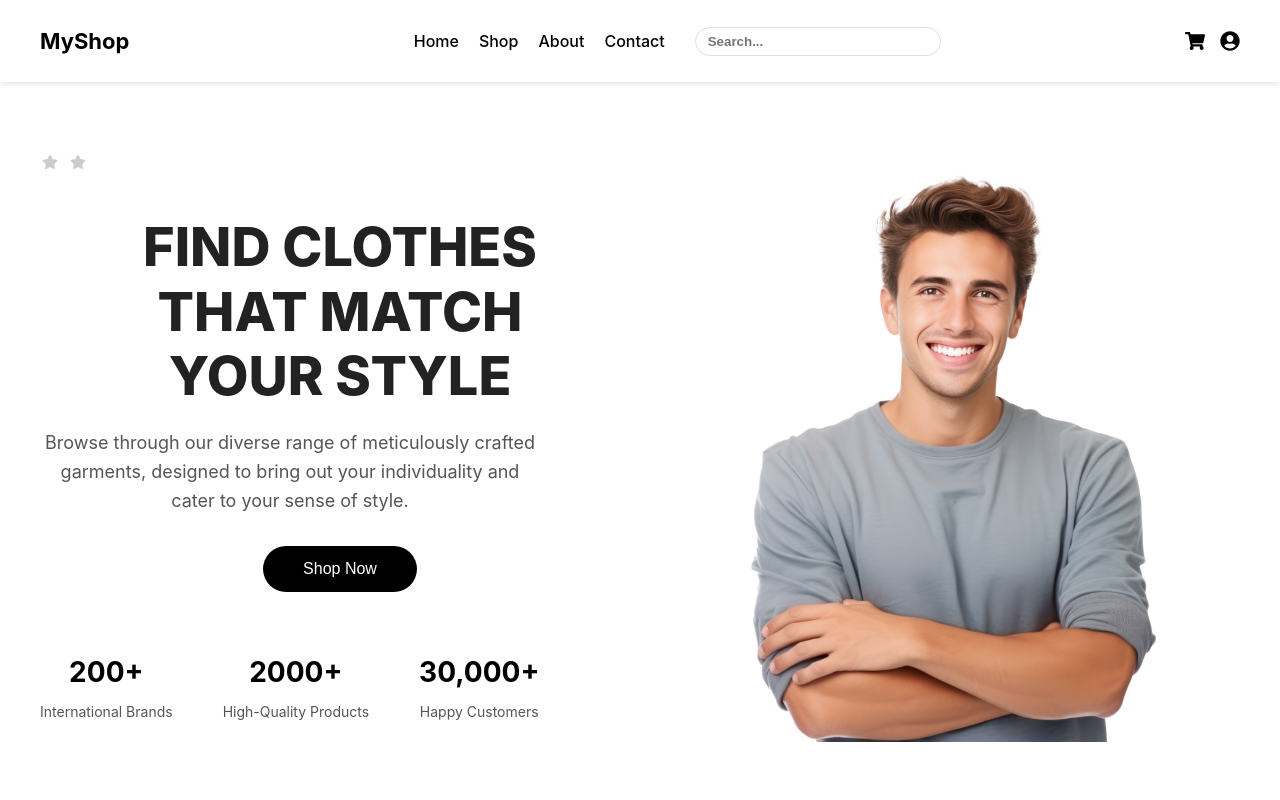
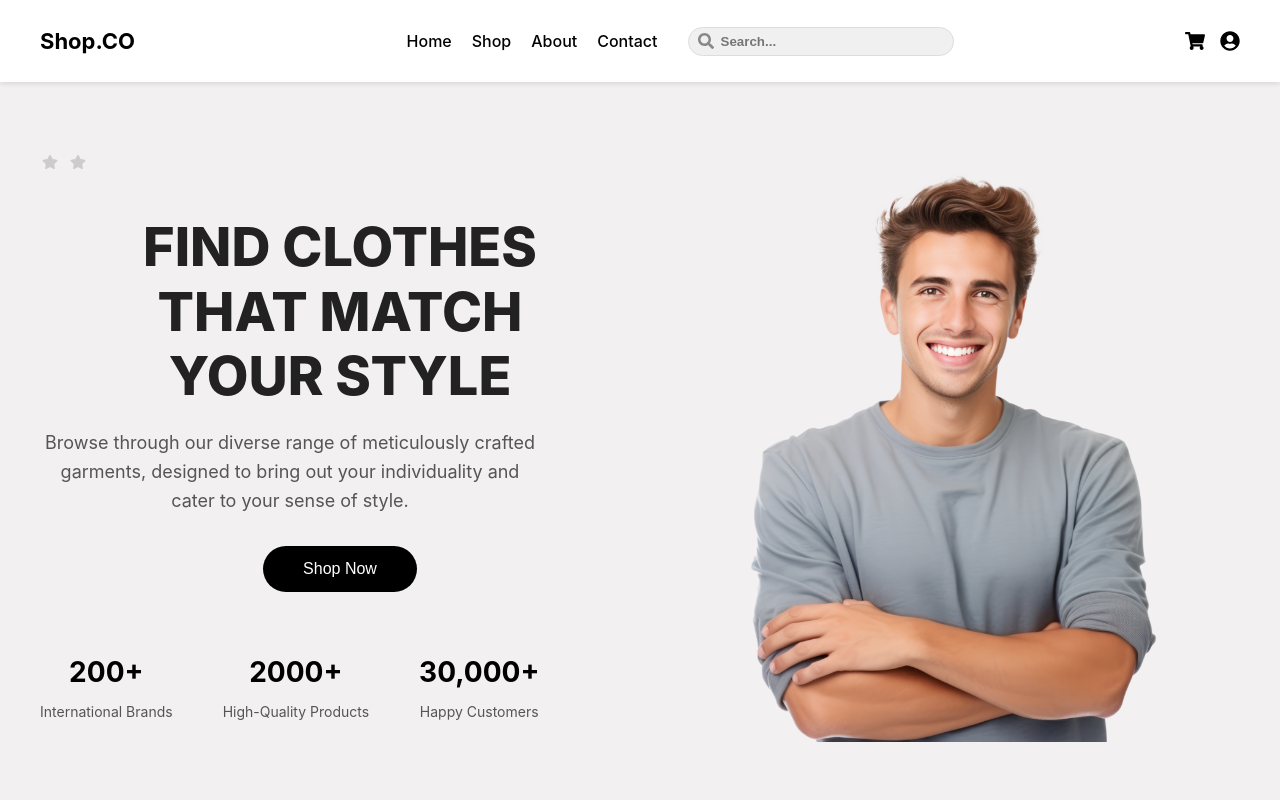
Before and after one commit to rabadiyaanshu/anshu, a React (Create React App) app in the folder my-app/: page / in a window 1280 px wide. Shown: the top 800 px of the page. Built offline with nearby package versions, Linux system fonts and the light colour scheme.

Commit message:
Updated mobile menu to slide from right and fixed navbar layout

```diff
--- a/my-app/src/Componet/Hero/Hero.css
+++ b/my-app/src/Componet/Hero/Hero.css
@@ -1,5 +1,5 @@
 .hero {
-  background-color: #fff;
+  background-color: #f2f0f1;
   padding: 60px 0;
 }
 
--- a/my-app/src/Componet/Navbar/Navbar.css
+++ b/my-app/src/Componet/Navbar/Navbar.css
@@ -38,14 +38,27 @@
   color: #555;
 }
 
+.navbar-search-wrapper {
+  position: relative;
+  display: flex;
+  align-items: center;
+}
+
+.navbar-search-wrapper .search-icon {
+  position: absolute;
+  left: 10px;
+  font-size: 16px;
+  color: #888;
+}
+
 .navbar-search {
-  padding: 6px 12px;
+  padding: 6px 12px 6px 32px;
   border: 1px solid #ddd;
   border-radius: 50px;
   width: 220px;
   font-weight: 600;
+  background-color: #f0f0f0;
 }
-
 .navbar-icons {
   display: flex;
   align-items: center;
@@ -62,7 +75,7 @@
   color: #666;
 }
 
-/* Hide toggle by default */
+
 .menu-toggle {
   display: none;
   font-size: 26px;
@@ -93,6 +106,7 @@
     align-items: center;
     gap: 10px;
     padding: 10px 20px;
+    /* padding-right: 20px; */
     display: none;
   }
 
@@ -103,6 +117,7 @@
   .navbar-links {
     flex-direction: row;
     gap: 10px;
+    padding-left: 0;
   }
 
   .navbar-links li {
@@ -111,7 +126,7 @@
 
   .navbar-search {
     width: 120px;
-    padding: 5px 10px;
+    padding: 5px 25px;
     font-size: 14px;
   }
 
--- a/my-app/src/Componet/Navbar/Navbar.jsx
+++ b/my-app/src/Componet/Navbar/Navbar.jsx
@@ -1,6 +1,6 @@
 import React, { useState } from "react";
 import "./Navbar.css";
-import { FaUserCircle, FaShoppingCart } from "react-icons/fa";
+import { FaUserCircle, FaShoppingCart, FaSearch  } from "react-icons/fa";
 import { FiMenu, FiX } from "react-icons/fi";
 
 export default function Navbar() {
@@ -9,7 +9,7 @@ export default function Navbar() {
   return (
     <nav className="navbar">
 
-      <div className="navbar-logo">MyShop</div>
+      <div className="navbar-logo">Shop.CO</div>
 
 
       <div className={`navbar-center ${menuOpen ? "active" : ""}`}>
@@ -19,7 +19,10 @@ export default function Navbar() {
           <li><a href="/about">About</a></li>
           <li><a href="/contact">Contact</a></li>
         </ul>
-        <input type="text" placeholder="Search..." className="navbar-search" />
+           <div className="navbar-search-wrapper">
+          <FaSearch className="search-icon" />
+          <input type="text" placeholder="Search..." className="navbar-search" />
+        </div>
       </div>
 
 
```
